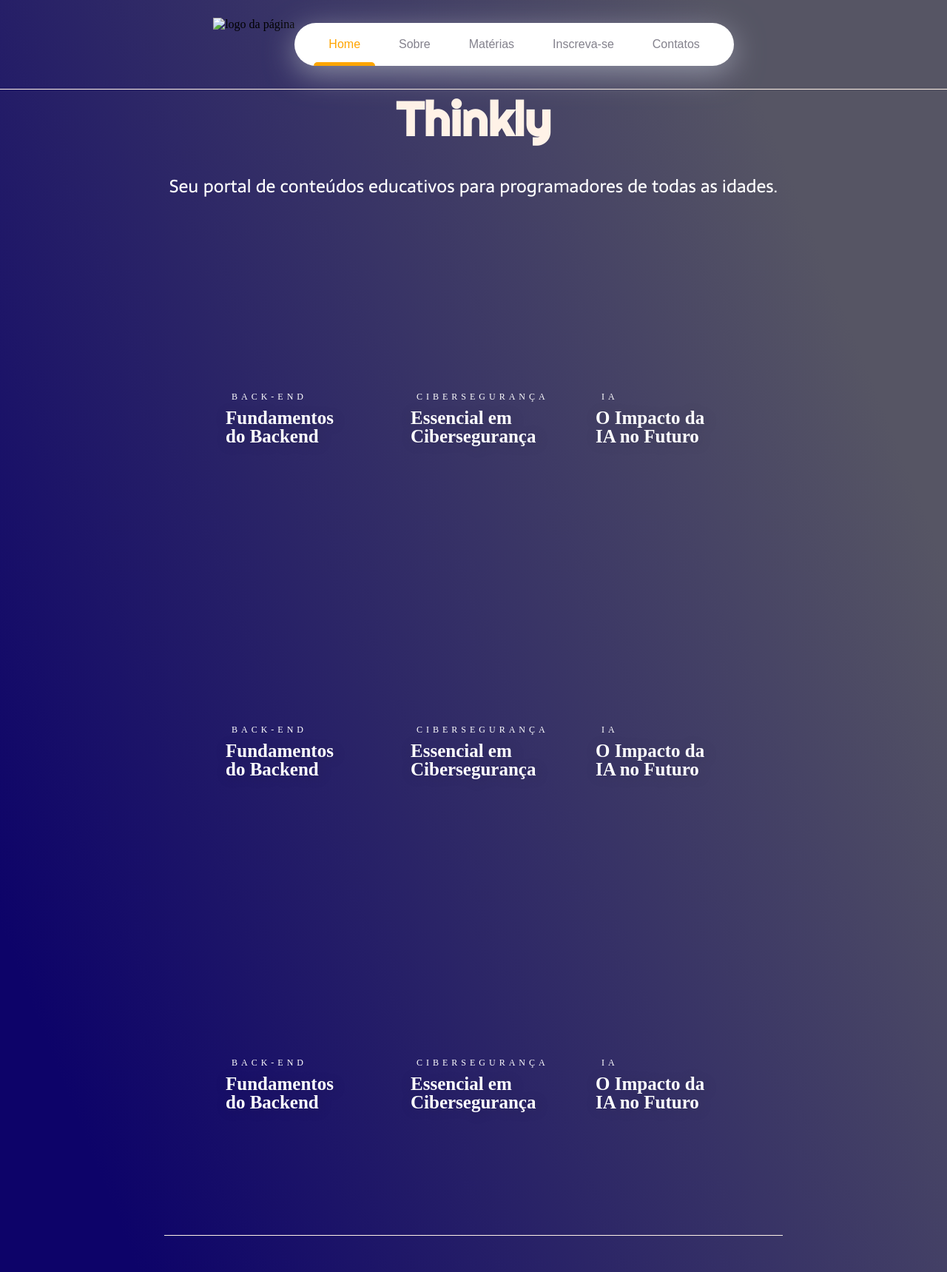
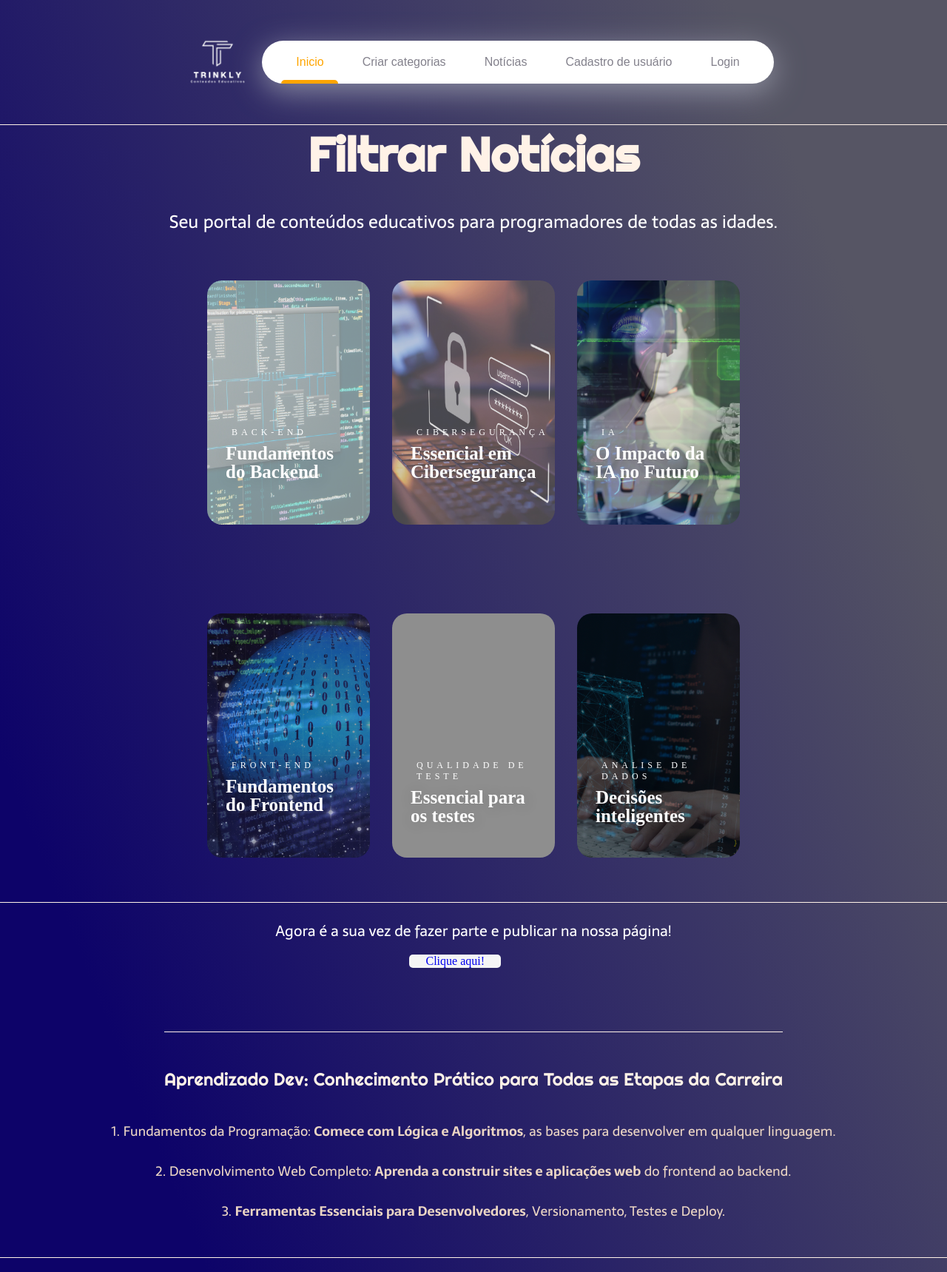
Before and after one commit to anabsouzx/trabalho_ricardo, a PHP site: page /front/index.html in a window 1280 px wide. Shown: the top 1719 px of the page at 74% size. Run offline with PHP 8.4, Linux system fonts and the light colour scheme; grey boxes are pictures that could not be loaded.

Commit message:
integrando a estilização

```diff
--- a/back/componentes/navegacao.php
+++ b/back/componentes/navegacao.php
@@ -1,4 +1,5 @@
 <style>
+
         nav {
             background-color: #f8f9fa;
             padding: 10px;
@@ -7,9 +8,6 @@
             margin: 0 10px;
             text-decoration: none;
             color: #007bff;
-        }
-        main {
-            padding: 20px;
         }
     </style>
 
--- /dev/null
+++ b/back/inicio/style.css
@@ -0,0 +1,3 @@
+body {
+    background-color: rgb(56, 12, 128);
+}
--- a/back/login/index.php
+++ b/back/login/index.php
@@ -11,7 +11,6 @@
 
     <?php include 'processa_login.php'; ?>
 
-
     <form method="POST" action="">
         <label for="username">Nome de usuário:</label>
         <input type="text" id="username" name="username" required><br><br>
--- a/front/index.html
+++ b/front/index.html
@@ -5,7 +5,7 @@
     <meta charset="UTF-8">
     <meta name="viewport" content="width=device-width, initial-scale=1.0">
     <meta name="description" content="Acesso de conteúdos de qualidade para sua evolução como programador!">
-    <title>Thinkly - Seu Portal de Educação.</title>
+    <title>Trinkly - Seu Portal de Educação.</title>
     <link rel="stylesheet" type="text/css" href="style.css">
     <link rel="stylesheet" href="https://cdnjs.cloudflare.com/ajax/libs/font-awesome/5.15.3/css/all.min.css" />
 </head>
@@ -13,13 +13,13 @@
 <body>
     <!-- cabeçalho de navegação -->
     <header class="cabecalho">
-        <img class ="cabecalho-imagem" src ="imagens/logo_thinkly.png" alt="logo da página">
+        <img class ="cabecalho-imagem" src ="../imagens/Trinkly.png" alt="logo da página">
         <nav class="nav">
-            <a href="#" class="nav-item is-active" active-color="orange">Home</a>
-            <a href="#" class="nav-item" active-color="green">Sobre</a>
-            <a href="#" class="nav-item" active-color="blue">Matérias</a>
-            <a href="#" class="nav-item" active-color="red">Inscreva-se</a>
-            <a href="#" class="nav-item" active-color="rebeccapurple">Contatos</a>
+            <a href="#" class="nav-item is-active" active-color="orange">Inicio</a>
+            <a href="#" class="nav-item" active-color="green">Criar categorias</a>
+            <a href="#" class="nav-item" active-color="blue">Notícias</a>
+            <a href="#" class="nav-item" active-color="red">Cadastro de usuário</a>
+            <a href="#" class="nav-item" active-color="rebeccapurple">Login</a>
             <span class="nav-indicator"></span>
           </nav>
           <script src="script.js"></script>
@@ -28,7 +28,7 @@
     <main class="conteudo">
         <section class="conteudo-principal">
             <div class="conteudo-principal-escrito">
-                <h1 class="conteudo-principal-escrito-titulo">Thinkly</h1>
+                <h1 class="conteudo-principal-escrito-titulo">Filtrar Notícias</h1>
                 <h2 class="conteudo-principal-escrito-subtitulo">Seu portal de conteúdos educativos para programadores de todas as idades.</h2>
             </div>
             <!-- <img class="conteudo-principal-imagem" src="imagens/Group 4.svg" alt="imagem da Balle Bot"> -->
@@ -37,7 +37,7 @@
         <section class="conteudo-secundario">
             <div class="card-container">
                 <div class="card">
-                    <div class="card-background" style="background-image: url(imagens/imagem1.jpg);"></div>
+                    <div class="card-background" style="background-image: url(../imagens/back-end\ imagem.png);"></div>
                     <div class="content">
                         <div class="card-category">Back-end</div>
                         <h3 class="card-heading">Fundamentos do Backend</h3>
@@ -45,7 +45,7 @@
                 </div>
 
                 <div class="card">
-                    <div class="card-background" style="background-image: url(imagens/imagem2.jpg);"></div>
+                    <div class="card-background" style="background-image: url(../imagens/ciber\ imagem.png);"></div>
                     <div class="content">
                         <div class="card-category">Cibersegurança</div>
                         <h3 class="card-heading">Essencial em Cibersegurança</h3>
@@ -53,7 +53,7 @@
                 </div>
 
                 <div class="card">
-                    <div class="card-background" style="background-image: url(imagens/imagem3.jpg);"></div>
+                    <div class="card-background" style="background-image: url(../imagens/ia\ imagem.png);"></div>
                     <div class="content">
                         <div class="card-category">ia</div>
                         <h3 class="card-heading">O Impacto da IA no Futuro</h3>
@@ -64,58 +64,37 @@
 <section class="conteudo-secundario">
     <div class="card-container">
         <div class="card">
-            <div class="card-background" style="background-image: url(imagens/imagem1.jpg);"></div>
+            <div class="card-background" style="background-image: url(../imagens/frontend\ imagem.png);"></div>
             <div class="content">
-                <div class="card-category">Back-end</div>
-                <h3 class="card-heading">Fundamentos do Backend</h3>
+                <div class="card-category">Front-end</div>
+                <h3 class="card-heading">Fundamentos do Frontend</h3>
             </div>
         </div>
 
         <div class="card">
-            <div class="card-background" style="background-image: url(imagens/imagem2.jpg);"></div>
+            <div class="card-background" style="background-image: url(../imagens/qa\ imagem.png);"></div>
             <div class="content">
-                <div class="card-category">Cibersegurança</div>
-                <h3 class="card-heading">Essencial em Cibersegurança</h3>
+                <div class="card-category">Qualidade de Teste</div>
+                <h3 class="card-heading">Essencial para os testes</h3>
             </div>
         </div>
 
         <div class="card">
-            <div class="card-background" style="background-image: url(imagens/imagem3.jpg);"></div>
+            <div class="card-background" style="background-image: url(../imagens/ad\ imagem.png);"></div>
             <div class="content">
-                <div class="card-category">ia</div>
-                <h3 class="card-heading">O Impacto da IA no Futuro</h3>
+                <div class="card-category">analise de dados</div>
+                <h3 class="card-heading">Decisões inteligentes</h3>
             </div>
         </div>
     </div>
 </section>
-<section class="conteudo-secundario">
-    <div class="card-container">
-        <div class="card">
-            <div class="card-background" style="background-image: url(imagens/imagem1.jpg);"></div>
-            <div class="content">
-                <div class="card-category">Back-end</div>
-                <h3 class="card-heading">Fundamentos do Backend</h3>
+        <section class="publis">
+            <h3 class="link-publicacao">Agora é a sua vez de fazer parte e publicar na nossa página!</h3>
+            <div class="link">
+                <a href="http://localhost/faculdadeprojetos/trabalho_ricardo/back/postagem/">Clique aqui!</a>
             </div>
-        </div>
 
-        <div class="card">
-            <div class="card-background" style="background-image: url(imagens/imagem2.jpg);"></div>
-            <div class="content">
-                <div class="card-category">Cibersegurança</div>
-                <h3 class="card-heading">Essencial em Cibersegurança</h3>
-            </div>
-        </div>
-
-        <div class="card">
-            <div class="card-background" style="background-image: url(imagens/imagem3.jpg);"></div>
-            <div class="content">
-                <div class="card-category">ia</div>
-                <h3 class="card-heading">O Impacto da IA no Futuro</h3>
-            </div>
-        </div>
-    </div>
-</section>
-
+        </section>
         <section class="conteudo-terciario">
             <h3 class="conteudo-terciario-titulo">Aprendizado Dev: Conhecimento Prático para Todas as Etapas da Carreira</h3>
             <p class="conteudo-terciario-paragrafo">1. Fundamentos da Programação: <strong>Comece com Lógica e Algoritmos</strong>, as bases para desenvolver em qualquer linguagem.</p>
--- a/front/style.css
+++ b/front/style.css
@@ -22,7 +22,7 @@ body {
 .cabecalho-imagem {
     display: flex;
     align-items: center;
-    height: 72px;
+    height: 120px;
 }
 
 .nav {
@@ -234,6 +234,27 @@ body {
 
 }
 
+.publis {
+  padding: 22px;
+  border-top: 0.4px solid rgba(255, 242, 231, 1);
+}
+
+.link-publicacao {
+  font-family: "Sarala", system-ui;
+  font-Weight: 300;
+  font-Size: 20px;
+  color: white;
+  text-align: center;
+  justify-content: center;
+}
+.link {
+  text-align: center;
+  justify-content: center;
+  background-color: whitesmoke;
+  width: 10%;
+  margin: 1rem 43%;
+  border-radius: 5px;
+}
 .rodape {
     padding: 22px;
     border-top: 0.4px solid rgba(255, 242, 231, 1);
```
Also changed, not shown: back/inicio/index.php (+6 -3 lines), back/login/cadastrostyle.css (added, +58 -0 lines), imagens/ad imagem.png (added), imagens/ciber imagem.png (added), imagens/frontend imagem.png (added), imagens/ia imagem.png (added), imagens/logo_thinkly.png (deleted), 1 other file.
